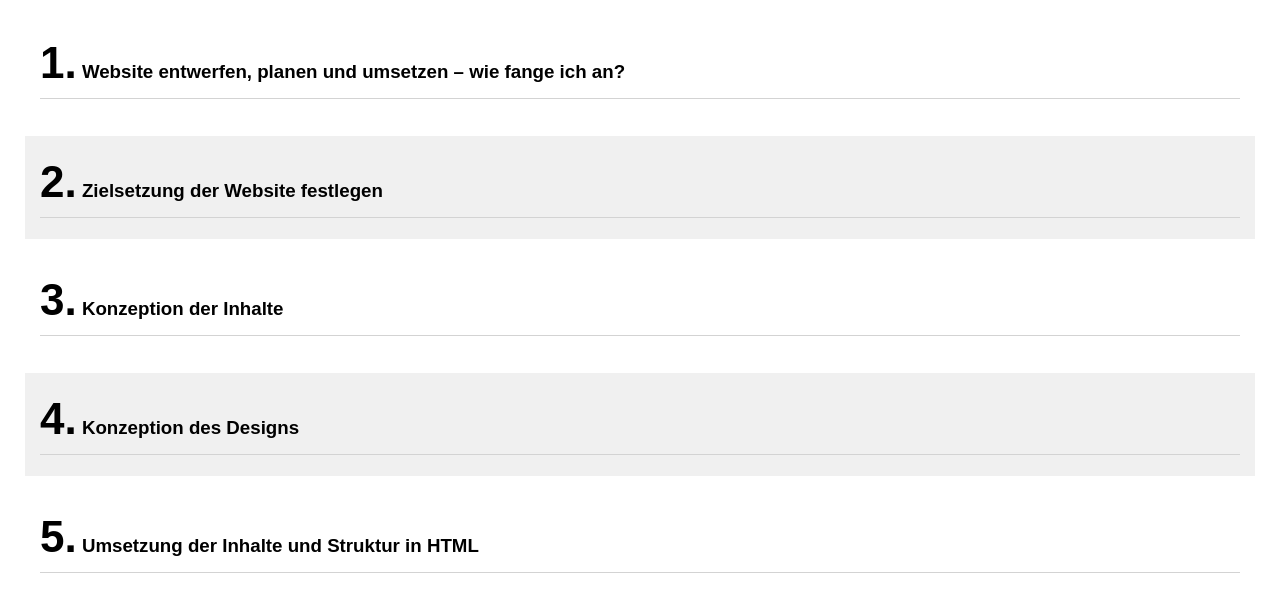
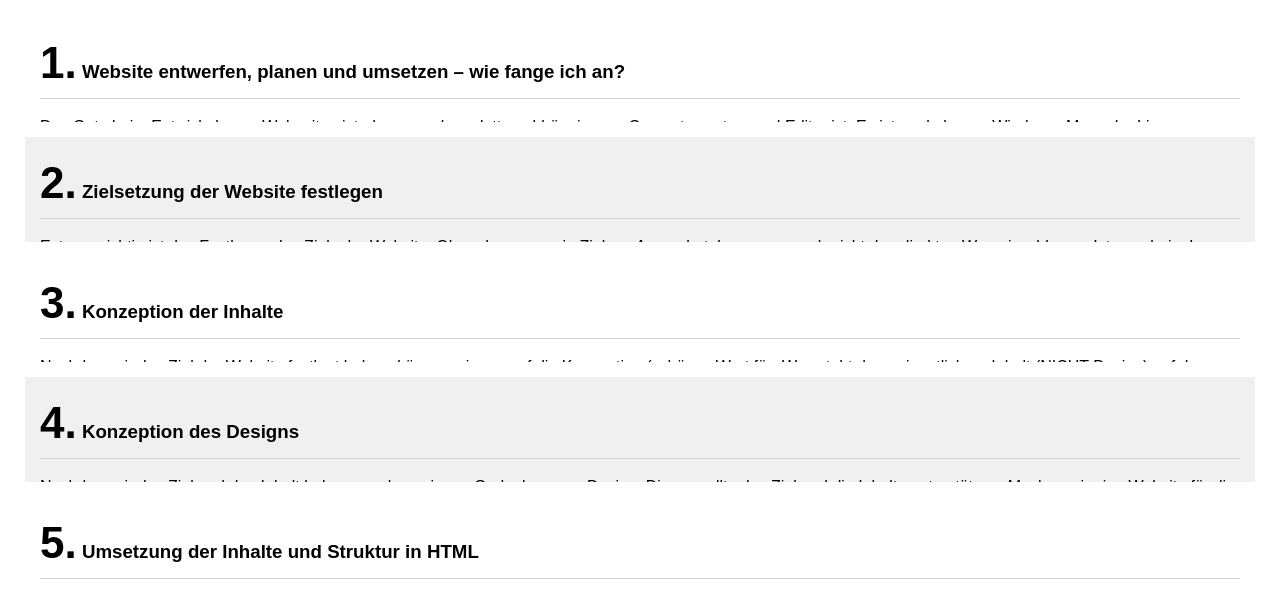
Before and after one commit to zxrohex/imt_website_erstellen, a plain HTML site: page index.html in a window 1280 px wide. Shown: the part 202-797 px from the top of the page. Drawn offline with nearby package versions, Linux system fonts and the light colour scheme.

Commit message:
Animationen hinzugefügt

```diff
--- a/res/css/design.scss
+++ b/res/css/design.scss
@@ -46,17 +46,23 @@ main {
     }
 }
 
-
 div.section-container {
     position: relative;
 
     width: 100%;
+    max-height: 105px;
 
     padding: 2.5px 15px;
 
     //border: 2px solid red;
 
     margin: 15px 0px;
+
+    overflow: hidden;
+
+    transition-property: all;
+
+    transition-duration: 1s;
 
     &:first-of-type {
         margin-top: 0px;
@@ -71,9 +77,7 @@ div.section-container {
     }
 
     &.open {
-        div.section-content {
-            display: block;
-        }
+        max-height: 1000px;
     }
 
     div.section-content {
@@ -82,6 +86,6 @@ div.section-container {
         width: 100%;
         height: auto;
 
-        display: none;
+        transition-duration: 1s;
     }
 }
```
Also changed, not shown: res/css/design.css.
